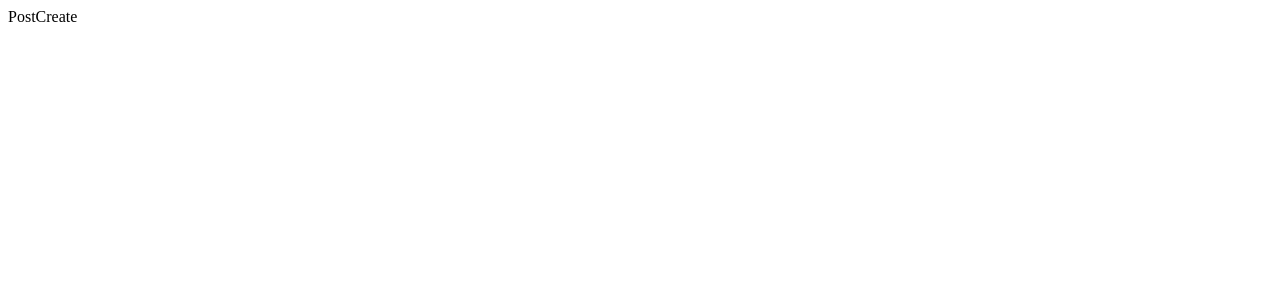
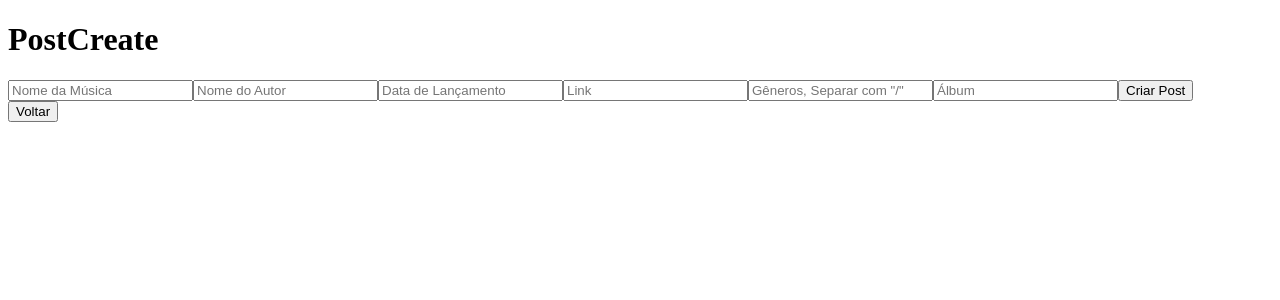
Before and after one commit to hsilvioviana/Labenu-Frontend, a React (Create React App) app: page /post/create in a window 1280 px wide. Shown: the top 300 px of the page. Built offline with nearby package versions, Linux system fonts and the light colour scheme; sample sign-in values are in the browser's storage.

Commit message:
Funcionalidade Criar Post Feita

```diff
--- a/src/pages/Home/index.js
+++ b/src/pages/Home/index.js
@@ -1,6 +1,6 @@
 import { useHistory } from "react-router"
 import useProtectPage from "../../hooks/useProtectPage"
-import { goToLogout, goToPostDetails } from "../../routes/coordinator"
+import { goToLogout, goToPostCreate, goToPostDetails } from "../../routes/coordinator"
 import { useEffect, useState } from "react"
 import axios from "axios"
 import { baseUrl } from "../../parameters"
@@ -39,6 +39,8 @@ function Home() {
     return (
         <div>
             <h1>Home</h1>
+            <button onClick={() => goToLogout(history)}>Logout</button>
+            <button onClick={() => goToPostCreate(history)}>Criar Post</button>
             {posts && posts.map(post => {
 
                 return (
@@ -53,7 +55,6 @@ function Home() {
                 </div>
                 )
             })}
-            <button onClick={() => goToLogout(history)}>Logout</button>
         </div>
     )
 }
--- a/src/pages/PostCreate/index.js
+++ b/src/pages/PostCreate/index.js
@@ -1,12 +1,63 @@
+import axios from "axios"
+import { useState } from "react"
+import { useHistory } from "react-router"
 import useProtectPage from "../../hooks/useProtectPage"
-
+import { baseUrl } from "../../parameters"
+import { goBack, goToHome } from "../../routes/coordinator"
 
 function PostCreate() {
 
     useProtectPage()
 
+    const history = useHistory()
+
+    const postForm = { title: "", author: "", releaseDate: "", file: "", genres: "", album: ""}
+
+    const [form, setForm] = useState(postForm)
+
+    const onChange = (event) => {
+
+        const {name, value} = event.target
+        setForm({...form, [name]: value})
+    }
+
+    const createPost = async (event) => {
+
+        event.preventDefault()
+
+        try {
+
+            let body
+
+            if (form.genres.includes("/")) { body = {...form, genres: form.genres.split("/")} }
+            else { body = {...form, genres: [form.genres] } }
+
+            const headers = { headers: { Authorization: localStorage.getItem("token") } }
+
+            await axios.post(`${baseUrl}/musics/post`, body, headers)
+
+            goToHome(history)
+        }
+        catch (error) {
+
+            window.alert(error.response.data.error)
+        }
+    }
+
     return (
-        <div>PostCreate</div>
+        <div>
+            <h1>PostCreate</h1>
+            <form>
+                <input onChange={onChange} placeholder="Nome da Música" name="title" value={form.title}/>
+                <input onChange={onChange} placeholder="Nome do Autor" name="author" value={form.author}/>
+                <input onChange={onChange} placeholder="Data de Lançamento" name="releaseDate" value={form.releaseDate}/>
+                <input onChange={onChange} placeholder="Link" name="file" value={form.file}/>
+                <input onChange={onChange} placeholder='Gêneros, Separar com "/"' name="genres" value={form.genres}/>
+                <input onChange={onChange} placeholder="Álbum" name="album" value={form.album}/>
+                <button onClick={createPost}>Criar Post</button>
+            </form>
+            <button onClick={() => goBack(history)}>Voltar</button>
+        </div>
     )
 }
 
```
